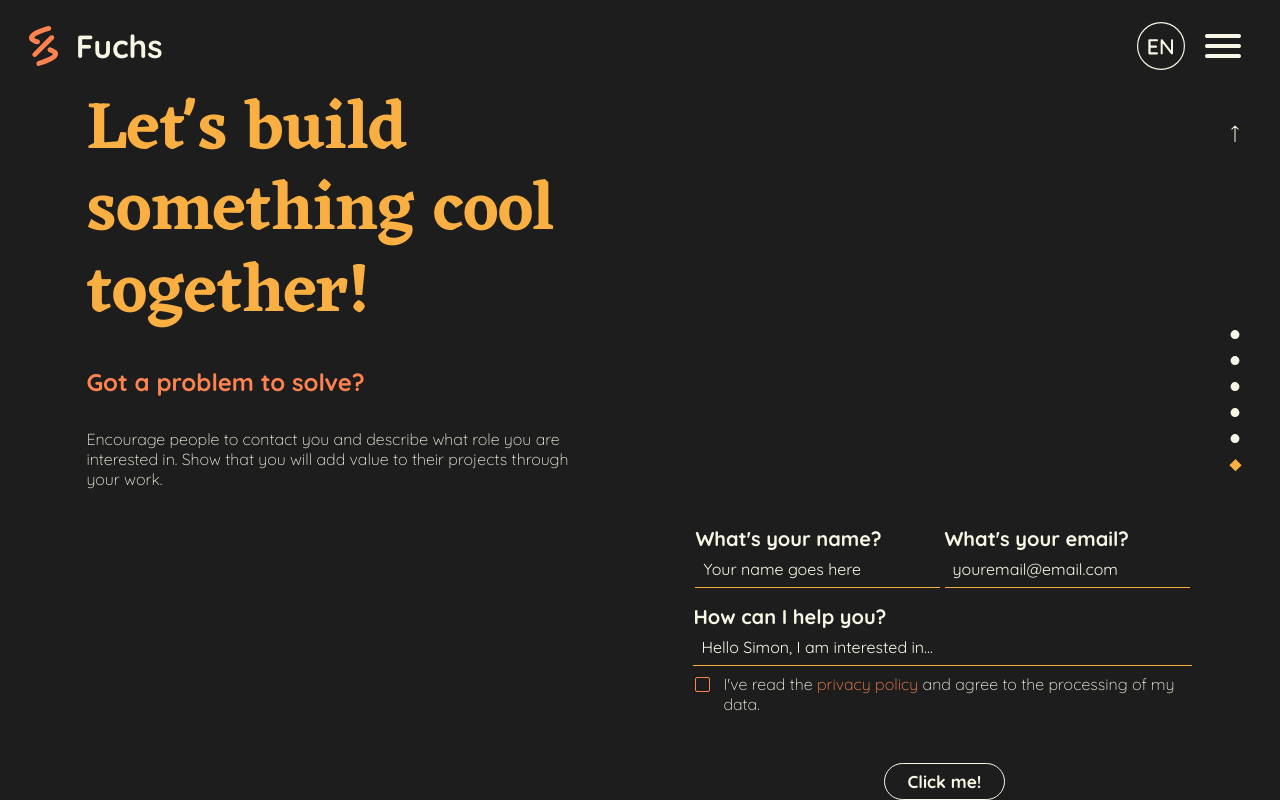
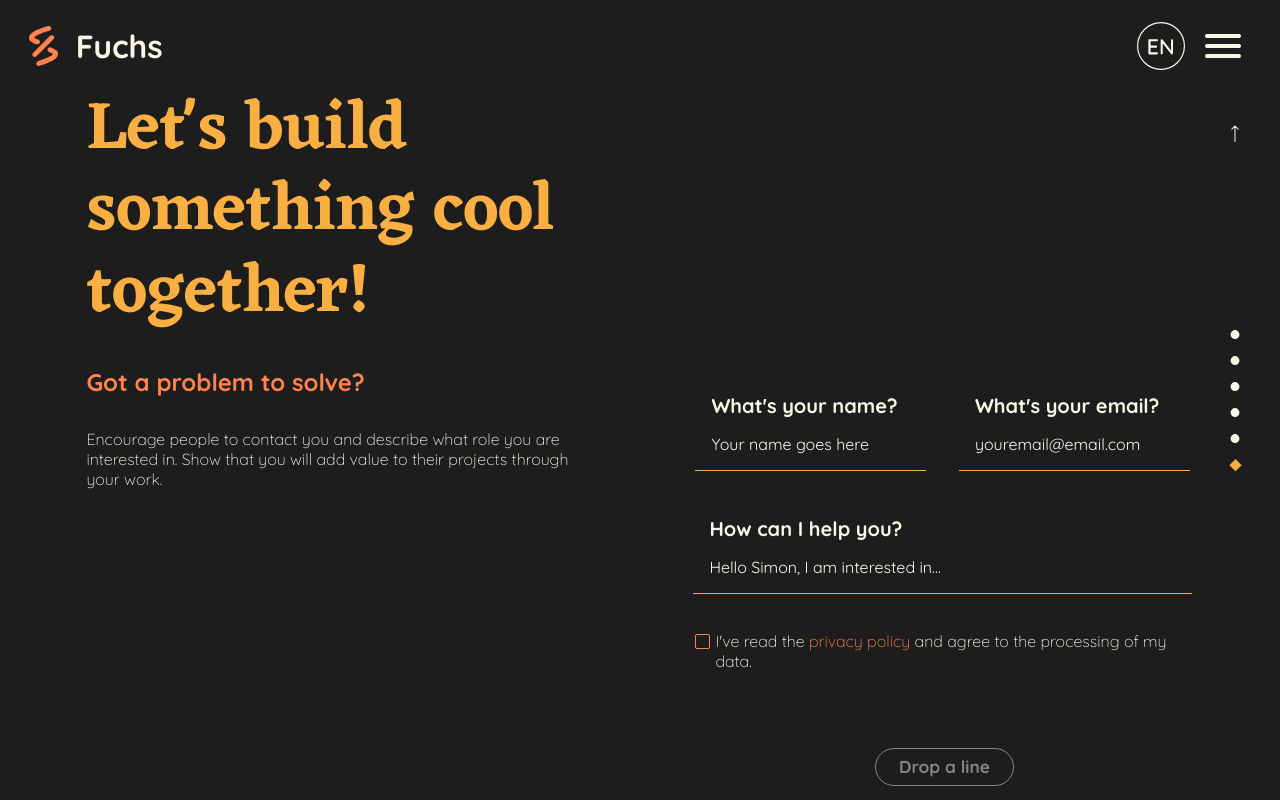
Before and after one commit to SimCommit/portfolio-website, an Angular app: page / in a window 1280 px wide. Built offline with nearby package versions, Linux system fonts and the light colour scheme.

Commit message:
feat: style submit button in ContactComponent

```diff
--- a/src/app/main-page/contact/contact.component.html
+++ b/src/app/main-page/contact/contact.component.html
@@ -7,7 +7,7 @@
     </div>
 
     <form>
-        <div>
+        <div id="contact-info-group">
             <label class="text-input">
                 <span>What's your name?</span>
                 <input type="text" placeholder="Your name goes here" required>
@@ -17,26 +17,23 @@
                 <input type="email" placeholder="youremail@email.com" required>
             </label>
         </div>
+
         <label class="text-input">
             <span>How can I help you?</span>
             <input type="text" placeholder="Hello Simon, I am interested in..." required>
         </label>
-
-
         <div id="privacy-policy-container">
             <label id="checkbox-container">
                 <input id="checkbox" type="checkbox" [(ngModel)]="isChecked" name="checkbox" required>
                 <span id="checkmark" (click)="toggleCheckedState(); activateFirstTouch()"></span>
+                <span id="pp-effect">I've read the <a href="#">privacy policy</a> and agree to the
+                    processing of my data.
+                </span>
             </label>
-            <span id="pp-effect">I've read the <a href="#">privacy policy</a> and agree to the
-                processing of my data.
-            </span>
+        </div>
 
-
-
-        </div>
         <p class="checkbox-warning-text" [ngClass]="{'warning': !isChecked && firstTouch}">Please accept the privacy policy.</p>
 
-        <app-primary-button></app-primary-button>
+        <button type="submit" disabled>Drop a line</button>
     </form>
 </section>
--- a/src/app/main-page/contact/contact.component.scss
+++ b/src/app/main-page/contact/contact.component.scss
@@ -29,7 +29,7 @@ section {
 form {
   width: 45%;
   align-self: flex-end;
-  @include dFlex($fd: column);
+  @include dFlex($fd: column, $g: 2rem);
 
   div {
     width: 100%;
@@ -41,6 +41,10 @@ form {
   }
 }
 
+#contact-info-group {
+  @include dFlex($g: 2rem);
+}
+
 .text-input {
   margin: 8px 4px 8px 0;
   width: 100%;
@@ -48,6 +52,7 @@ form {
   span {
     font-size: 20px;
     font-weight: bold;
+    padding-left: 16px;
   }
 
   input {
@@ -58,7 +63,7 @@ form {
     font-size: 16px;
     font-weight: 400;
     color: $main-ivory;
-    padding: 8px;
+    padding: 16px;
 
     &::placeholder {
       color: $main-ivory;
@@ -67,17 +72,22 @@ form {
 }
 
 .checkbox-warning-text {
-    width: 100%;
-    color: transparent;
-    transition: color 125ms;
+  width: 100%;
+  color: transparent;
+  transition: color 125ms;
 }
 
 .warning {
-    color: $main-warning;
+  color: $main-warning;
+}
+
+.warning::placeholder {
+  color: $main-warning;
 }
 
 #privacy-policy-container {
-    @include dFlex($ai: flex-start, $g: 8px);
+  width: 100%;
+  @include dFlex($ai: flex-start, $jc: flex-start, $g: 8px);
 }
 
 // #region custom checkbox input for privacy policy
@@ -167,3 +177,27 @@ form {
   }
 }
 // #endregion
+
+button {
+  padding: 0.5rem 1.6rem;
+  margin-bottom: 1rem;
+  border: 1px solid $main-ivory;
+  border-radius: 50px;
+  color: $main-ivory;
+  font-weight: bold;
+  font-size: clamp(16px, 1.2rem, 24px);
+
+  &:hover {
+    background-color: $main-coral;
+  }
+
+  &:disabled {
+    color: $main-disabled;
+    border-color: $main-disabled;
+
+    &:hover {
+        cursor: unset;
+        background-color: transparent;
+    }
+  }
+}
--- a/src/styles/_variables.scss
+++ b/src/styles/_variables.scss
@@ -5,3 +5,4 @@ $main-ivory: #F8F7E5;
 $main-coral: #FF834F;
 $main-yellow: #F9AF42;
 $main-warning: #EC7B7B;
+$main-disabled: #858585;
```
